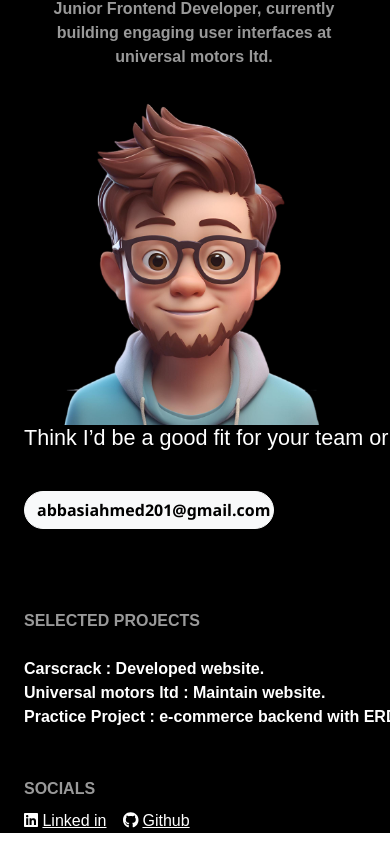
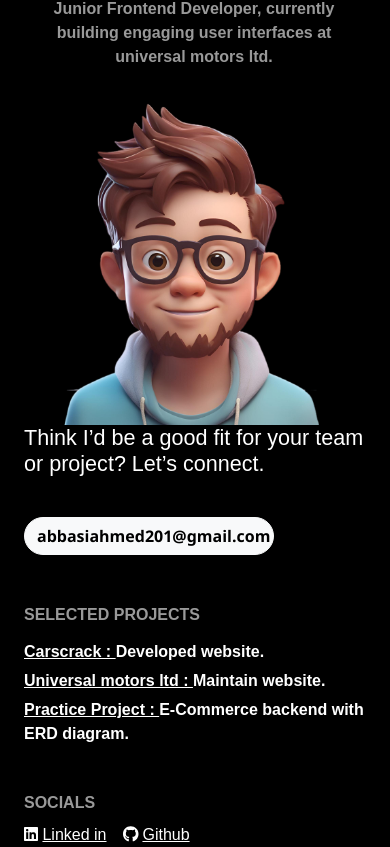
Before and after one commit to Ahmed-201/My_Portfolio, a React (Vite) app: page /about in a window 390 px wide. Shown: the part 1352-2199 px from the top of the page. Built offline with nearby package versions, Linux system fonts and the light colour scheme.

Commit message:
footer responsive

```diff
--- a/src/App.css
+++ b/src/App.css
@@ -212,8 +212,8 @@ html,body{
 /* .social_links p {
   margin-bottom: none ;
 } */
-.projects_parent p {
-  margin-bottom: 0px;
+.projects_parent p{
+  margin-bottom: 5px;
 }
 .social_parent p {
   margin-bottom: 0px;
@@ -223,13 +223,7 @@ html,body{
   font-weight: 600;
   color: rgb(153, 153, 153);
 }
-/* .avatar_img img {
-  width: -webkit-fill-available;
-} */
-/* .bg_dark{
 
-  background-color: green !important;
-} */
 .main_footer {
   background-color: black !important;
 }
@@ -247,6 +241,11 @@ html,body{
   font-family: "Inter Tight", "Inter Tight Placeholder", sans-serif;
   font-weight: 600;
   color: white;
+}
+
+.project_name span{
+
+  text-decoration: underline;
 }
 .avatar {
   font-family: "Inter Tight", "Inter Tight Placeholder", sans-serif;
--- a/src/component/AimsBenefitsText.jsx
+++ b/src/component/AimsBenefitsText.jsx
@@ -29,7 +29,7 @@ function AimsBenefitsText({ text, animation }) {
     <div className="bg_dark text-light">
       <div className="container w-full d-flex justify-content-center  ">
         {animation === true ? (
-          <div className="container py-5 w-75" ref={textParentRef}>
+          <div className="container py-5 " ref={textParentRef}>
             <h2
               ref={textRef}
               className="
@@ -48,13 +48,13 @@ function AimsBenefitsText({ text, animation }) {
             className=""
           >
             <h2
-              className='className="
+              className="
     font-intertight font-semibold text-[32px] leading-[38px]
     sm:text-[40px] sm:leading-[45px]
     md:text-[52px] md:leading-[58px]
     lg:text-[64px] lg:leading-[65px]
     tracking-[-0.02em] text-center  mt-[100px]
-  "'
+  "
             >
               {text}
             </h2>
--- a/src/component/Footer.jsx
+++ b/src/component/Footer.jsx
@@ -9,7 +9,7 @@ import avatar from "../assets/images/avatar_image.png";
 function Footer() {
   return (
     <div className="container-fluid main_footer">
-      <div className="container flex justify-center flex-col-reverse lg:flex-row gap-[120px]  ">
+      <div className="container flex justify-center flex-col-reverse lg:flex-row  gap-[40px] lg:gap-[120px]  ">
         <div className="avatar">
           <div className="name ">
             <h2 className="text-center md:text-left" >MUHAMMAD AHMED</h2>
@@ -18,13 +18,13 @@ function Footer() {
               interfaces at universal motors ltd.
             </p>
           </div>
-          <div className="avatar_img">
+          <div className="avatar_img flex justify-center">
             <img src={avatar} alt="" />
           </div>
         </div>
-        <div className="lets_connect d-flex flex-column  ">
+        <div className=" d-flex flex-column  ">
           <div className="email_content d-flex flex-column">
-            <div className="caption  w-1/2 sm:w-full ">
+            <div className="caption   sm:w-full ">
               <h4 className="font-[Inter\ Tight] font-semibold text-white text-2xl sm:text-xl">
                 Think I’d be a good fit for your team or project? Let’s connect.
               </h4>
@@ -39,20 +39,20 @@ function Footer() {
               </button>
             </div>
           </div>
-          <div className="projects_social gap-5">
-            <div className="projects_parent d-flex flex-column gap-4">
+          <div className="projects_social pt-5 gap-3">
+            <div className="projects_parent d-flex flex-column gap-2 mb-4">
               <div className="heading">
                 <p>SELECTED PROJECTS</p>
               </div>
 
-              <div className="project_name">
-                <p>Carscrack : Developed website.</p>
-                <p>Universal motors ltd : Maintain website. </p>
-                <p>Practice Project : e-commerce backend with ERD diagram.</p>
+              <div className="project_name  ">
+                <p><span>Carscrack : </span>  Developed website.</p>
+                <p><span>Universal motors ltd : </span> Maintain website. </p>
+                <p className="break-words" ><span>Practice Project : </span> E-Commerce backend with ERD diagram.</p>
                 {/* <p>Crosby: POS Tool Launch</p> */}
               </div>
             </div>
-            <div className="social_parent d-flex flex-column gap-2">
+            <div className="social_parent d-flex flex-column gap-2 ">
               <div className="heading">
                 <p>SOCIALS</p>
               </div>
--- a/src/component/MyTried.jsx
+++ b/src/component/MyTried.jsx
@@ -11,7 +11,7 @@ function MyTried() {
                 <h2 className='text-2xl md:text-4xl lg:text-5xl'>My Proven Web Development Process</h2>
             </div>
 
-            <div className="container grid grid-cols-1 md:grid-cols-2 lg:grid-cols-3 gap-y-16 gap-x-4 px-4">
+            <div className="container grid grid-cols-1 md:grid-cols-2 lg:grid-cols-3  gap-y-4  md:gap-y-16 gap-x-4 px-4">
 
 
                     <div className="">
--- a/src/responsive.css
+++ b/src/responsive.css
@@ -224,10 +224,7 @@ width: 300px;
       }
 
 
-      .busy_in{
 
-        max-width: 280px;
-      }
       .avatar_img img{
 
         width: 270px;
@@ -265,12 +262,11 @@ width: 300px;
 
 }
 
-@media (min-width: 375px) and (max-width: 768px) {
+@media (min-width: 275px) and (max-width: 768px) {
 
     .avatar {
     display: flex;
     flex-direction: column;
-
     align-self: center;
     /* gap: 1.5rem;
     width:100%; */
```
